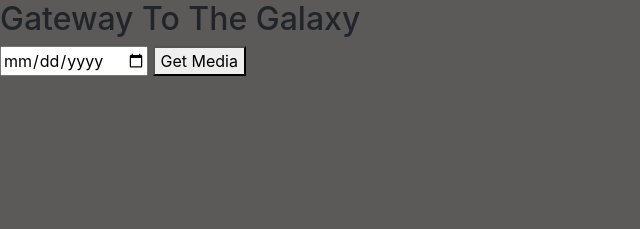
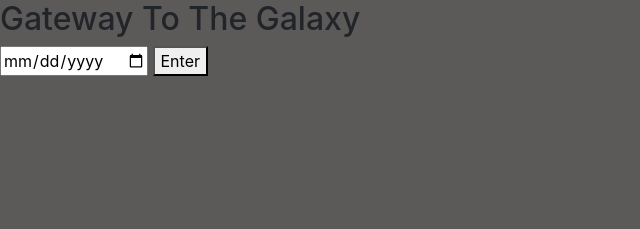
Before and after one commit to stringsArraysObjects/jubilant-goggles, a plain HTML site: page index.html in a window 1280 px wide. Shown: the whole page, without its empty margins (0-640 px from the left). Drawn offline with nearby package versions, Linux system fonts and the light colour scheme.

Commit message:
changed the text on the button

```diff
--- a/index.html
+++ b/index.html
@@ -34,7 +34,7 @@
     <!-- User Input -->
     <div class="intro">
         <input type="date" name="" value="" id="userInputForPicOfTheDay">
-        <button type="button" name="button">Get Media</button>
+        <button type="button" name="button">Enter</button>
     </div>
 
     <!-- Video display -->
```
